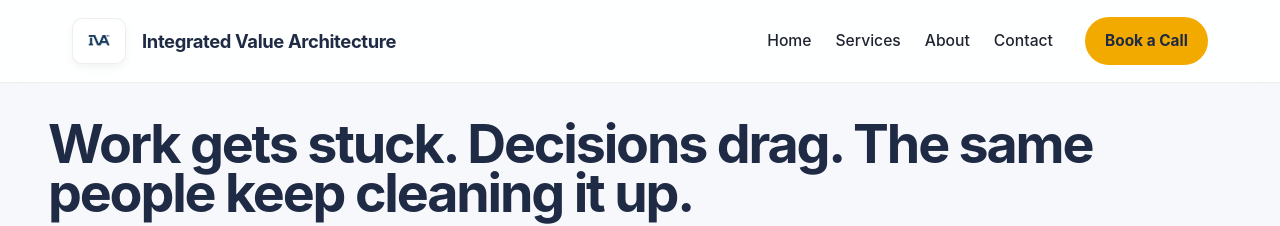
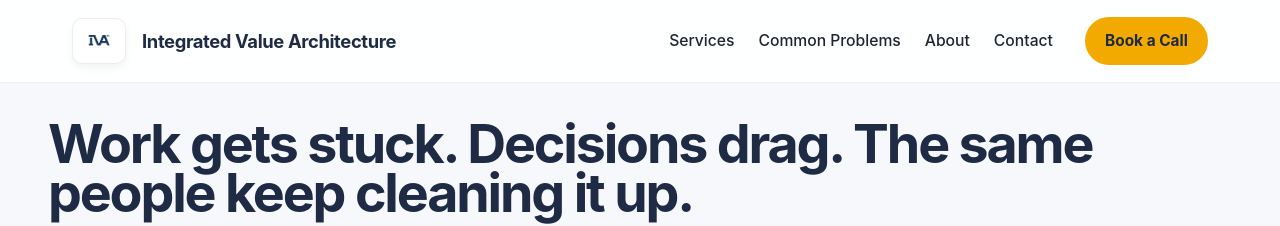
Before and after one commit to efost7873/integratedvaluearchitecture.com, a Jekyll site: the page built from index.html, in a window 1280 px wide. Shown: the top 226 px of the page. Built offline with Jekyll 4.4.1, drawn with Linux system fonts in a browser that asks for light colours.

Commit message:
Update header links and add active class logic

```diff
--- a/_includes/header.html
+++ b/_includes/header.html
@@ -25,10 +25,29 @@
     </button>
 
     <nav class="iva-header-nav" id="iva-nav" aria-label="Primary navigation">
-      <a class="iva-header-link" href="{{ site.baseurl }}/">Home</a>
-      <a class="iva-header-link" href="{{ site.baseurl }}/services">Services</a>
-      <a class="iva-header-link" href="{{ site.baseurl }}/about">About</a>
-      <a class="iva-header-link" href="{{ site.baseurl }}/contact">Contact</a>
+      <a
+        class="iva-header-link{% if page.url == '/services/' %} is-active{% endif %}"
+        href="{{ site.baseurl }}/services/">
+        Services
+      </a>
+
+      <a
+        class="iva-header-link{% if page.url == '/common-problems-we-fix/' %} is-active{% endif %}"
+        href="{{ site.baseurl }}/common-problems-we-fix/">
+        Common Problems
+      </a>
+
+      <a
+        class="iva-header-link{% if page.url == '/about/' %} is-active{% endif %}"
+        href="{{ site.baseurl }}/about/">
+        About
+      </a>
+
+      <a
+        class="iva-header-link{% if page.url == '/contact/' %} is-active{% endif %}"
+        href="{{ site.baseurl }}/contact/">
+        Contact
+      </a>
 
       <a
         class="iva-btn-primary iva-header-cta"
```
